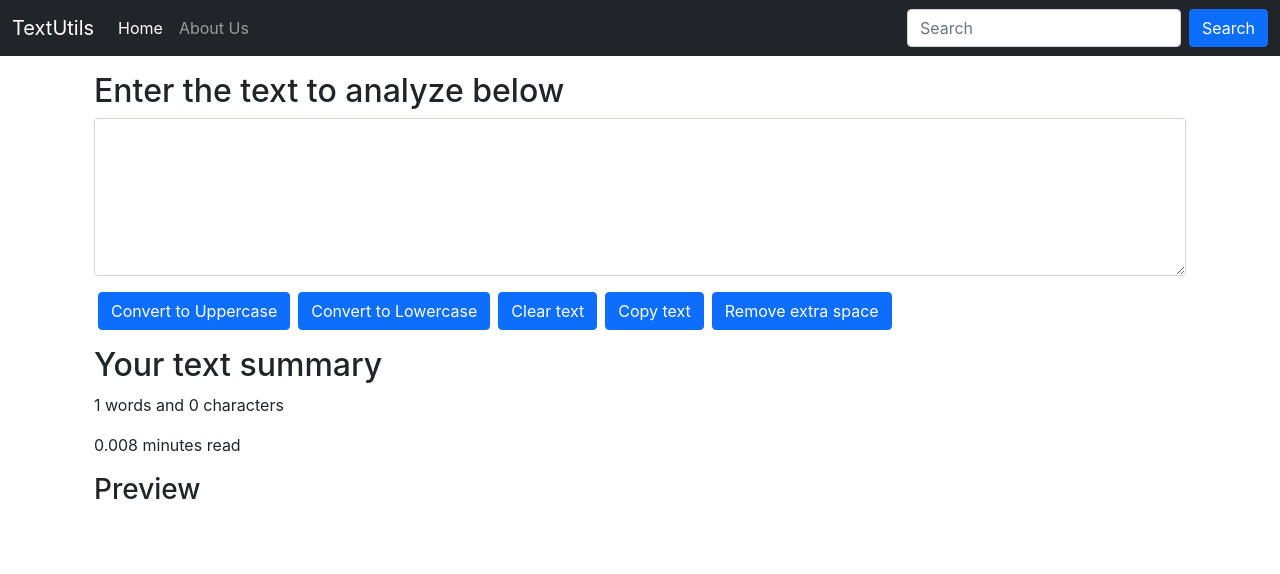
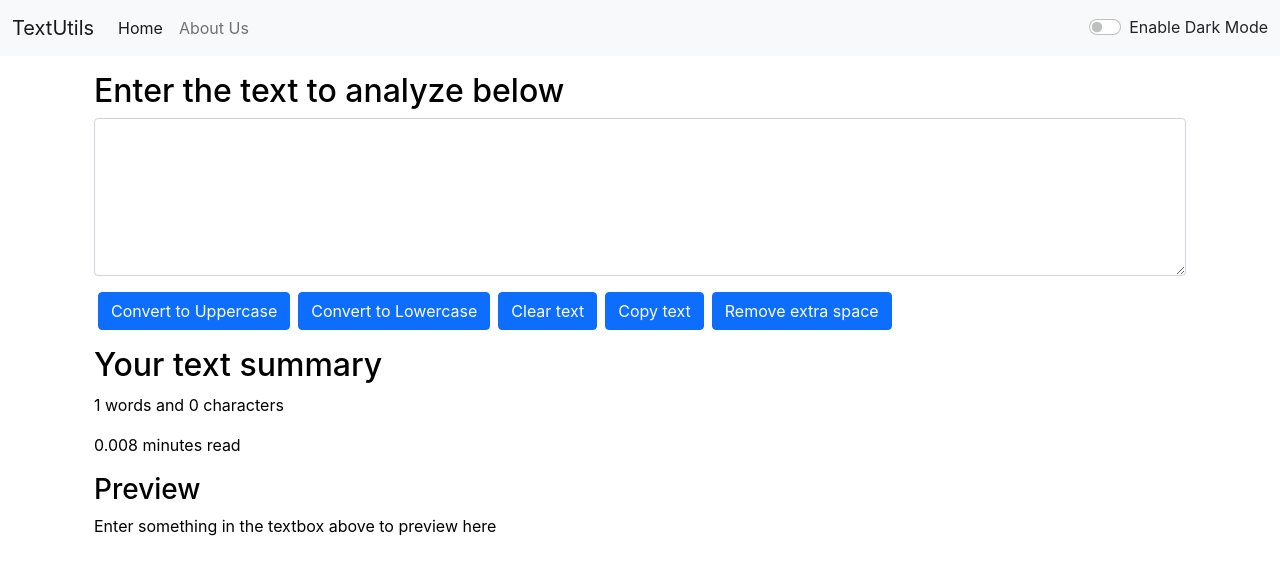
Before and after one commit to Kuljeet612/react-textUtils, a React (Create React App) app: page / in a window 1280 px wide. Shown: the top 574 px of the page. Built offline with nearby package versions, Linux system fonts and the light colour scheme.

Commit message:
Reafactoring and enhancing dark mode

```diff
--- a/src/App.js
+++ b/src/App.js
@@ -1,14 +1,26 @@
+import { useState } from 'react';
 import './App.css';
 import About from './components/About';
 import Navbar from './components/Navbar';
 import TextForm from './components/TextForm';
 
 function App() {
+  const[mode, setMode] = useState('light');
+  const toggleMode = () => {
+    if(mode === 'light') {
+      setMode('dark');
+      document.body.style.backgroundColor = '#042743';
+    }
+    else {
+      setMode('light');
+      document.body.style.backgroundColor = '#fff';
+    }
+  }
   return (
   <>
-  <Navbar title = "TextUtils" aboutText="About Us"/>
+  <Navbar title = "TextUtils" aboutText="About Us" mode={mode} toggleMode={toggleMode}/>
   <div className="container">
-  <TextForm heading="Enter the text to analyze below"/>
+  <TextForm heading="Enter the text to analyze below" mode={mode}/>
   {/* <About/> */}
   </div>
 
--- a/src/components/Navbar.js
+++ b/src/components/Navbar.js
@@ -3,7 +3,8 @@
 
 export default function Navbar(props) {     //React function based component
     return (
-        <nav className="navbar navbar-expand-lg navbar-dark bg-dark">
+      //Adding {} to specify the usage of JS in the next line and back ticks are added to use template literals
+        <nav className={`navbar navbar-expand-lg navbar-${props.mode} bg-${props.mode}`}>
         <div className="container-fluid">
           <a className="navbar-brand" href="/">{props.title}</a>
           <button className="navbar-toggler" type="button" data-bs-toggle="collapse" data-bs-target="#navbarSupportedContent" aria-controls="navbarSupportedContent" aria-expanded="false" aria-label="Toggle navigation">
@@ -18,10 +19,14 @@
                 <a className="nav-link" href="/">{props.aboutText}</a>
               </li>
             </ul>
-            <form className="d-flex">
+            {/* <form className="d-flex">
               <input className="form-control me-2" type="search" placeholder="Search" aria-label="Search"/>
               <button className="btn btn-primary" type="submit">Search</button>
-            </form>
+            </form> */}
+            <div className={`form-check form-switch text-${props.mode === 'light' ? 'dark' : 'light'}`}>
+              <input className="form-check-input" type="checkbox" onClick={props.toggleMode} role="switch" id="flexSwitchCheckDefault"/>
+              <label className="form-check-label" htmlFor="flexSwitchCheckDefault">Enable Dark Mode</label>
+          </div>
           </div>
         </div>
       </nav>
--- a/src/components/TextForm.js
+++ b/src/components/TextForm.js
@@ -29,10 +29,10 @@
     }
     return (
         <>
-        <div className="container my-3">
+        <div className="container my-3" style={{color: props.mode === 'light' ? 'black' : 'white'}}>
             <h2>{props.heading}</h2>
             <div className="mb-3">
-            <textarea className="form-control" id="myBox" value={text} rows="6" onChange={handleOnChange}></textarea>
+            <textarea className="form-control" id="myBox" value={text} rows="6" onChange={handleOnChange} style={{backgroundColor: props.mode === 'light' ? 'white' : 'grey', color: props.mode === 'light' ? 'black' : 'white'}}></textarea>
         </div>
         <button className="btn btn-primary mx-1" onClick={handleUpClick}>Convert to Uppercase</button>
         <button className="btn btn-primary mx-1" onClick={handleUpLowClick}>Convert to Lowercase</button>
@@ -41,12 +41,12 @@
         <button className="btn btn-primary mx-1" onClick={handleExtraSpace}>Remove extra space</button>
         </div>
 
-          <div className="container my-3">
+          <div className="container my-3" style={{color: props.mode === 'light' ? 'black' : 'white'}}>
           <h2>Your text summary</h2>
             <p>{text.split(" ").length} words and {text.length} characters</p>
             <p>{0.008 * text.split(" ").length} minutes read</p>
             <h3>Preview</h3>
-            <p>{text}</p>
+            <p>{text.length > 0 ? text : "Enter something in the textbox above to preview here"}</p>
       </div>
       </>
 
```
